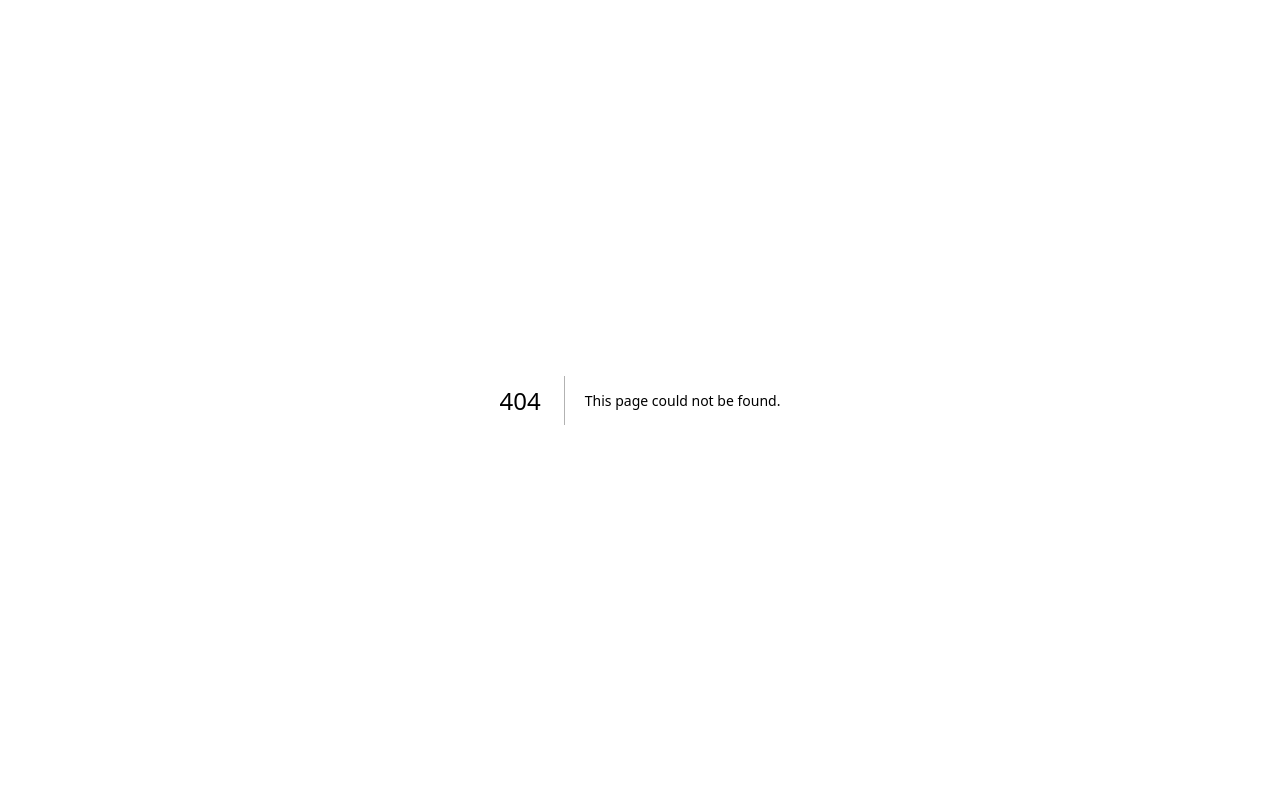
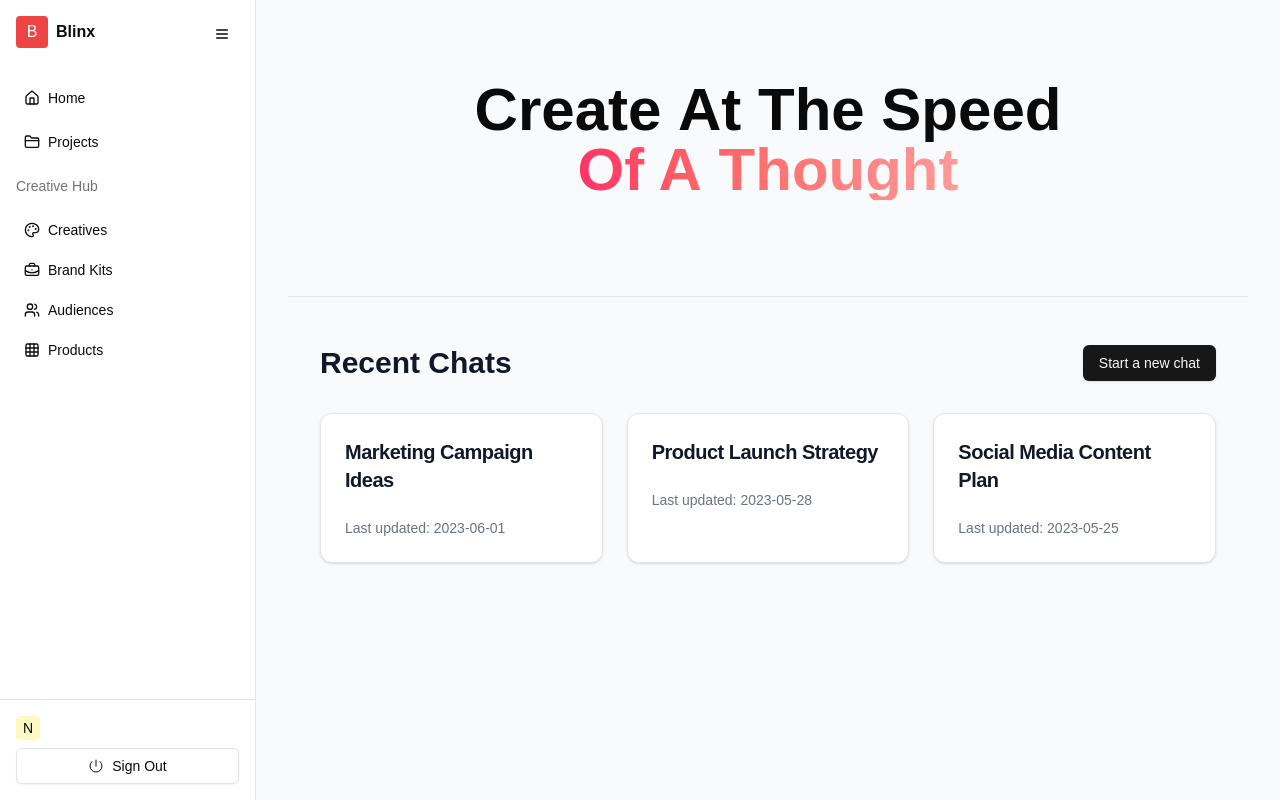
Before and after one commit to namish800/project-blinx, a Next.js app: page /dashboard/chat in a window 1280 px wide. Before the commit this address had no page. Built offline with nearby package versions, Linux system fonts and the light colour scheme; no server answers.

Commit message:
Adds chat section

```diff
--- a/package.json
+++ b/package.json
@@ -7,7 +7,8 @@
     "build": "prisma generate&& next build",
     "start": "next start",
     "lint": "next lint",
-    "postinstall": "prisma generate"
+    "postinstall": "prisma generate",
+    "dev:clean": "rm -rf .next && pnpm prisma generate && pnpm dev"
   },
   "dependencies": {
     "@auth/prisma-adapter": "^2.7.4",
--- /dev/null
+++ b/src/app/dashboard/chat/page.tsx
@@ -0,0 +1,22 @@
+import { Suspense } from 'react'
+import { ChatHero } from "@/components/chat-hero"
+import { RecentChatsList } from "@/components/recent-chat-list"
+import { RecentChatsListSkeleton } from "@/components/recent-chats-list-skeleton"
+import { Button } from "@/components/ui/button"
+
+export default function ChatPage() {
+  return (
+    <div className="min-h-screen bg-gray-50">
+      <ChatHero />
+      <div className="max-w-7xl mx-auto py-12 px-4 sm:px-6 lg:px-8">
+        <div className="flex justify-between items-center mb-8">
+          <h2 className="text-3xl font-semibold text-gray-900">Recent Chats</h2>
+          <Button>Start a new chat</Button>
+        </div>
+        <Suspense fallback={<RecentChatsListSkeleton />}>
+          <RecentChatsList />
+        </Suspense>
+      </div>
+    </div>
+  )
+}
--- /dev/null
+++ b/src/components/chat-hero.tsx
@@ -0,0 +1,32 @@
+import { Button } from "@/components/ui/button"
+import Link from 'next/link'
+
+export function ChatHero() {
+  return (
+    <div className="bg-gray-50 border-b">
+      <div className="container mx-auto py-12 px-4 sm:px-6 lg:px-8">
+        <div className="max-w-3xl mx-auto text-center pb-12">
+          <h1 className="text-4xl font-bold sm:text-5xl md:text-6xl">
+            <span className="inline-block animate-slide-up [--animation-delay:400ms] opacity-0">
+              Create
+            </span>{' '}
+            <span className="inline-block animate-slide-up [--animation-delay:600ms] opacity-0">
+              At The Speed
+            </span>{' '}
+            <br />
+            <span className="inline-block animate-slide-up [--animation-delay:800ms] opacity-0 bg-gradient-to-r from-[#FF3366] to-[#FF6666] text-transparent bg-clip-text">
+            Of A
+            </span>{' '}
+            <span className="inline-block animate-slide-up [--animation-delay:1000ms] opacity-0 bg-gradient-to-r from-[#FF6666] to-[#FF9999] text-transparent bg-clip-text">
+               Thought
+            </span>{' '}
+
+
+          </h1>
+
+
+        </div>
+      </div>
+    </div>
+  )
+}
--- a/src/components/nav-links.tsx
+++ b/src/components/nav-links.tsx
@@ -5,6 +5,10 @@ import { Search, Home, FolderClosed, Layers, Users, Grid, Clock, Palette, Briefc
 import clsx from 'clsx';
 import { Link } from '@/components/ui/link';
 
+
+interface NavLinksProps {
+  isCollapsed: boolean
+}
 
 // Map of links to display in the side navigation.
 // Depending on the size of the application, this would be stored in a database.
@@ -21,7 +25,7 @@ const MainLinks = [
 ];
 
 
-export function HubNavLinks() {
+export function HubNavLinks({ isCollapsed }: NavLinksProps) {
   const pathname = usePathname();
   return (
     <>
@@ -30,7 +34,7 @@ export function HubNavLinks() {
         return (
             <Link variant="ghost" key={link.name} href={link.href} className="w-full justify-start gap-2">
                 <LinkIcon className="h-4 w-4" />
-                <p className="hidden md:block">{link.name}</p>
+                {!isCollapsed && <p className="hidden md:block">{link.name}</p>}
             </Link>
         );
       })}
@@ -38,7 +42,7 @@ export function HubNavLinks() {
   );
 }
 
-export function MainNavLinks() {
+export function MainNavLinks({ isCollapsed }: NavLinksProps) {
   const pathname = usePathname();
   return (
     <>
@@ -47,7 +51,7 @@ export function MainNavLinks() {
         return (
             <Link variant="ghost" key={link.name} href={link.href} className="w-full justify-start gap-2 mb-2">
                 <LinkIcon className="h-4 w-4" />
-                <p className="hidden md:block">{link.name}</p>
+                {!isCollapsed && <p className="hidden md:block">{link.name}</p>}
             </Link>
         );
       })}
--- /dev/null
+++ b/src/components/recent-chat-list.tsx
@@ -0,0 +1,41 @@
+import Link from 'next/link'
+import { Card, CardContent, CardHeader, CardTitle } from "@/components/ui/card"
+import { MessageCircle } from 'lucide-react'
+
+// This is a mock function to simulate fetching recent chats
+// In a real application, this would be replaced with an actual API call
+async function fetchRecentChats() {
+  // Simulating an API delay
+  await new Promise(resolve => setTimeout(resolve, 1000))
+
+  return [
+    { id: '1', title: 'Marketing Campaign Ideas', lastUpdated: '2023-06-01' },
+    { id: '2', title: 'Product Launch Strategy', lastUpdated: '2023-05-28' },
+    { id: '3', title: 'Social Media Content Plan', lastUpdated: '2023-05-25' },
+    // Add more mock data as needed
+  ]
+}
+
+export async function RecentChatsList() {
+  const recentChats = await fetchRecentChats()
+
+  return (
+    <div className="grid grid-cols-1 md:grid-cols-2 lg:grid-cols-3 gap-6">
+      {recentChats.map((chat) => (
+        <Link href={`/dashboard/chat/${chat.id}`} key={chat.id} className="no-underline">
+          <Card className="hover:shadow-lg transition-shadow h-full relative group">
+            <div className="absolute top-2 right-2 opacity-0 group-hover:opacity-100 transition-opacity">
+              <MessageCircle className="h-5 w-5 text-gray-500" />
+            </div>
+            <CardHeader>
+              <CardTitle className="text-xl font-semibold text-gray-900">{chat.title}</CardTitle>
+            </CardHeader>
+            <CardContent>
+              <p className="text-sm text-gray-500">Last updated: {chat.lastUpdated}</p>
+            </CardContent>
+          </Card>
+        </Link>
+      ))}
+    </div>
+  )
+}
--- /dev/null
+++ b/src/components/recent-chats-list-skeleton.tsx
@@ -0,0 +1,23 @@
+import { Card, CardContent, CardHeader } from "@/components/ui/card"
+import { Skeleton } from "@/components/ui/skeleton"
+
+export function RecentChatsListSkeleton() {
+  return (
+    <div className="grid grid-cols-1 md:grid-cols-2 lg:grid-cols-3 gap-6">
+      {[...Array(6)].map((_, i) => (
+        <Card key={i} className="hover:shadow-lg transition-shadow h-full relative">
+          <CardHeader className="flex flex-row items-center gap-4">
+            <div className="space-y-2 flex-1">
+              <Skeleton className="h-5 w-4/5" />
+            </div>
+          </CardHeader>
+          <CardContent>
+            <div className="space-y-2">
+              <Skeleton className="h-4 w-1/2" />
+            </div>
+          </CardContent>
+        </Card>
+      ))}
+    </div>
+  )
+}
--- a/src/components/sidebar.tsx
+++ b/src/components/sidebar.tsx
@@ -1,22 +1,37 @@
-import { Search, Home, FolderClosed, Layers, Users, Grid, Clock } from 'lucide-react'
+"use client"
+import { Search, Home, FolderClosed, Layers, Users, Grid, Clock, Menu, ChevronRight } from 'lucide-react'
 import { Button } from "@/components/ui/button"
 import { Input } from "@/components/ui/input"
 import { PowerIcon } from '@heroicons/react/24/outline';
 import { signout } from '@/lib/actions/actions';
-import { auth } from '@/auth';
+// import { auth } from '@/auth';
 import { HubNavLinks, MainNavLinks } from '@/components/nav-links';
+import { useState } from 'react';
+import { useSession } from "next-auth/react";
 
-export async function Sidebar() {
-  const session = await auth();
+
+export function Sidebar() {
+  const [isCollapsed, setIsCollapsed] = useState(false)
+  const { data: session } = useSession();
+
   return (
-    <div className="w-64 h-screen border-r bg-white flex flex-col">
+    <div className={`${isCollapsed ? 'w-16' : 'w-64'} h-screen border-r bg-white flex flex-col transition-all duration-300 ease-in-out`}>
+      {/* Hamburger button */}
+      <Button
+        variant="ghost"
+        size="icon"
+        className={`absolute ${isCollapsed ? 'top-4 left-4' : 'top-4 right-4'} transition-all duration-300`}
+        onClick={() => setIsCollapsed(!isCollapsed)}
+      >
+        {isCollapsed ? <ChevronRight className="h-6 w-6" /> : <Menu className="h-6 w-6" />}
+      </Button>
       {/* Brand */}
-      <div className="p-4">
+      <div className={`p-4 ${isCollapsed ? 'mt-14' : ''}`}>
         <div className="flex items-center gap-2 mb-4">
           <div className="bg-red-500 text-white w-8 h-8 flex items-center justify-center rounded">
             B
           </div>
-          <span className="font-semibold">Blinx</span>
+          {!isCollapsed && <span className="font-semibold">Blinx</span>}
         </div>
 
         {/* Team Selector */}
@@ -39,24 +54,28 @@ export async function Sidebar() {
       {/* Navigation */}
       <nav className="flex-1">
         <div className="px-2">
-          <MainNavLinks />
+          <MainNavLinks isCollapsed={isCollapsed}/>
         </div>
 
         {/* Hub Section */}
+        {!isCollapsed && (
           <div className="px-4 py-2">
             <h3 className="text-sm text-muted-foreground mb-2">Creative Hub</h3>
           </div>
+        )}
         <div className="px-2 space-y-1">
-            <HubNavLinks />
+            <HubNavLinks isCollapsed={isCollapsed} />
         </div>
       </nav>
 
       {/* Footer */}
       <div className="p-4 border-t">
+        {!isCollapsed ? (
+          <>
             <div className="flex items-center justify-between mb-2">
               <div className="flex items-center gap-2">
                 <div className="bg-yellow-100 w-6 h-6 flex items-center justify-center rounded text-sm">
-              N
+                  {session?.user?.name?.[0] || 'N'}
                 </div>
                 <div className="text-sm">
                   <div>{session?.user?.name}</div>
@@ -64,18 +83,22 @@ export async function Sidebar() {
                 </div>
               </div>
             </div>
-        <form
-          action={signout}
-        >
+            <form action={signout}>
               <Button type='submit' variant="outline" className="w-full justify-center gap-2">
                 <PowerIcon className="w-6" />
                 <div className="hidden md:block">Sign Out</div>
               </Button>
             </form>
-        {/* <div className="flex items-center gap-2 mt-2 text-xs text-muted-foreground">
-          <Clock className="h-3 w-3" />
-          Trial ends in 25 days
-        </div> */}
+          </>
+        ) : (
+          <div className="flex justify-center">
+            <form action={signout}>
+              <Button type='submit' variant="ghost" size="icon">
+                <PowerIcon className="w-6" />
+              </Button>
+            </form>
+          </div>
+        )}
       </div>
     </div>
   )
--- a/src/lib/actions/audience-actions.ts
+++ b/src/lib/actions/audience-actions.ts
@@ -6,11 +6,6 @@ import { revalidatePath } from "next/cache";
 import { redirect } from "next/navigation";
 import { createPersona, fetchMockPersona } from "@/lib/data";
 
-// export async function createPersona(personaData: { name: string; archetype: string }) {
-//     // Mock implementation
-//     console.log('Creating persona:', personaData)
-//     revalidatePath('/audience')
-//   }
 
 export async function createPersonaFromUrl(state: void | undefined, data: FormData): Promise<void | undefined> {
   const brandUrl = (data.get("brandUrl") as string) ?? ""
```
Also changed, not shown: 1 other file (tests, documents, lock files or other folders). Lines whose indentation alone changed are shown as unchanged.
